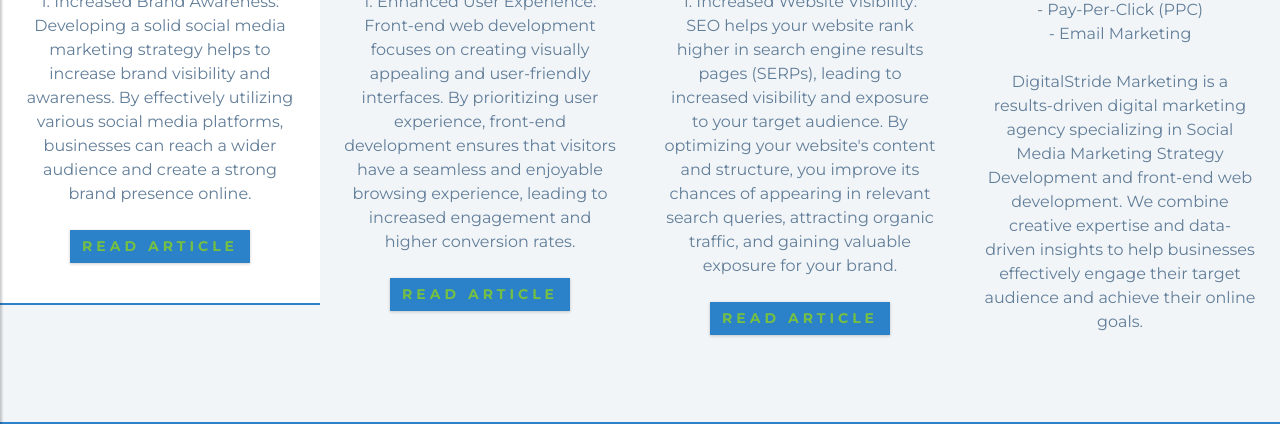
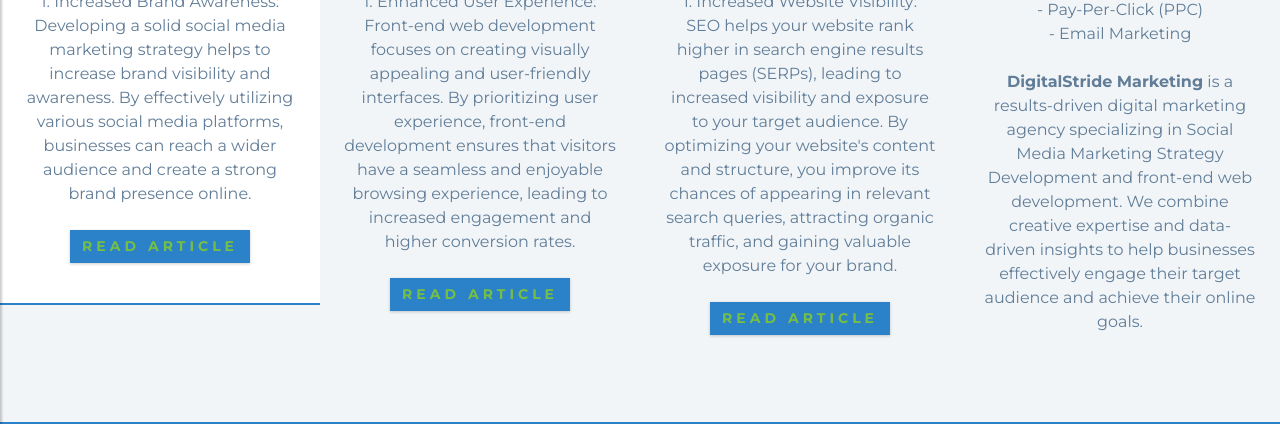
Before and after one commit to dgmsolutionstj/digitalstridemarketing, a plain HTML site: page services.html in a window 1280 px wide. Shown: the part 174-598 px from the top of the page. Drawn offline with Linux system fonts and the light colour scheme.

Commit message:
Update services.html

```diff
--- a/services.html
+++ b/services.html
@@ -107,7 +107,7 @@
         </p>
         <br>
         <p class="skill-text">
-          DigitalStride Marketing is a results-driven digital marketing agency specializing in Social Media Marketing Strategy Development and front-end web development. We combine creative expertise and data-driven insights to help businesses effectively engage their target audience and achieve their online goals.
+          <strong>DigitalStride Marketing</strong> is a results-driven digital marketing agency specializing in Social Media Marketing Strategy Development and front-end web development. We combine creative expertise and data-driven insights to help businesses effectively engage their target audience and achieve their online goals.
         </p>
         <br>
         <!-- <a href="./extra.html" class="btn">Read Article</a>  -->
```
